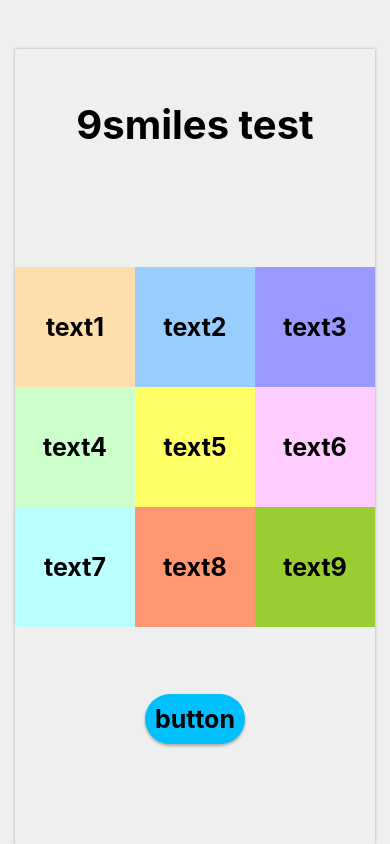
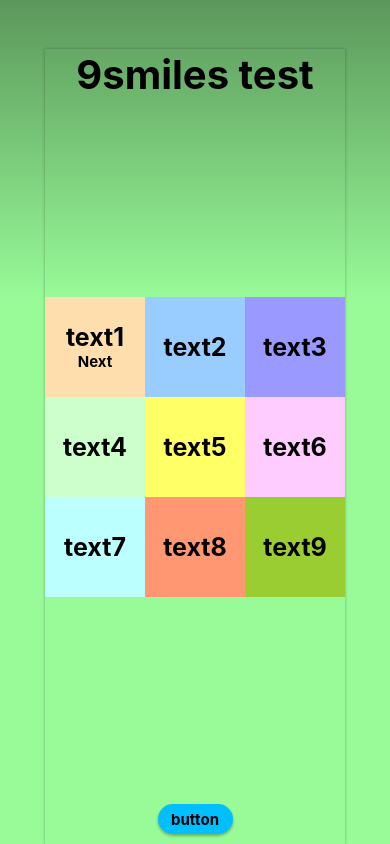
Before and after one commit to yuokawara/dev_9smiles, a React Native app: screen / in a window 390 px wide. Built offline with nearby package versions, Linux system fonts and the light colour scheme.

Commit message:
9_smile create add button 20200708

```diff
--- a/App.js
+++ b/App.js
@@ -1,20 +1,29 @@
 import React from 'react';
 import { StyleSheet, View, Text } from 'react-native';
-import FirstFB from './src/elements/FirstFB';
 import { LinearGradient } from 'expo-linear-gradient';
+import FirstFB from './src/components/FirstFB';
+import Button from './src/elements/Button';
 
 
 class App extends React.Component {
   render() {
     return (
       <View style={styles.container}>
+        <LinearGradient
+          colors={['rgba(0,0,0,0.4)', 'transparent']}
+          style={{
+            position: 'absolute',
+            left: 0,
+            right: 0,
+            top: 0,
+            height: 300,
+          }}
+        />
         <View style={styles.title}>
           <Text style={styles.title_text}>9smiles test</Text>
         </View>
         <FirstFB />
-        <View style={styles.button}>
-          <Text style={styles.button_text}>button</Text>
-        </View>
+        <Button />
       </View>
     );
   }
@@ -25,12 +34,12 @@ const styles = StyleSheet.create({
     flex: 1,
     alignItems: 'center',
     justifyContent: 'center',
-    backgroundColor: '#efefef',
+    backgroundColor: '#98FB98',
   },
 
   // タイトル
   title: {
-    top: 100,
+    top: 50,
   },
   title_text: {
     fontSize: 40,
@@ -38,30 +47,7 @@ const styles = StyleSheet.create({
     fontFamily: 'System',
   },
 
-  // buttonのスタイル グラデーションを付けたい。
-  button: {
-    position: 'absolute',
-    bottom: 100,
-    width: 100,
-    height: 50,
-    backgroundColor: '#00BFFF',
-    borderRadius: 25,
-    alignItems: 'center',
-    justifyContent: 'center',
-    shadowColor: '#000',
-    shadowOffset: {
-      width: 0,
-      height: 2,
-    },
-    shadowOpacity: 0.3,
-    shadowRadius: 3,
-  },
-  button_text: {
-    fontSize: 25,
-    lineHeight: 25,
-    fontWeight: 'bold',
-    textAlign: 'center',
-  },
+
 });
 
 export default App;
--- a/package.json
+++ b/package.json
@@ -19,7 +19,7 @@
     "@babel/core": "^7.0.0",
     "babel-eslint": "^10.1.0",
     "babel-preset-expo": "~8.0.0",
-    "eslint": "^6.8.0",
+    "eslint": "^7.2.0",
     "eslint-config-airbnb": "^18.1.0",
     "eslint-plugin-import": "^2.20.1",
     "eslint-plugin-jsx-a11y": "^6.2.3",
--- a/src/elements/FirstFB.js
+++ b/src/components/FirstFB.js
@@ -1,6 +1,7 @@
+/* eslint-disable react/jsx-no-undef */
 import React from 'react';
-import { StyleSheet, TextInput, View } from 'react-native';
-import { LinearGradient } from 'expo-linear-gradient';
+import { StyleSheet, TextInput, View, Text } from 'react-native';
+
 
 class FirstFB extends React.Component {
   render() {
@@ -9,6 +10,10 @@ class FirstFB extends React.Component {
         <View style={styles.Sub_container1}>
           <View style={styles.container_row1}>
             <TextInput style={styles.row_Text} placeholder="text1" name="text1" />
+            {/* テストでbuttonを入れる */}
+            <View style={styles.button}>
+              <Text style={styles.button_text}>Next</Text>
+            </View>
           </View>
           <View style={styles.container_row2}>
             <TextInput style={styles.row_Text} placeholder="text2" name="text2" />
@@ -28,7 +33,7 @@ class FirstFB extends React.Component {
             <TextInput style={styles.row_Text} placeholder="text6" name="text6" />
           </View>
         </View>
-        <View style={styles.Sub_container2}>
+        <View style={styles.Sub_container3}>
           <View style={styles.container_row7}>
             <TextInput style={styles.row_Text} placeholder="text7" name="text7" />
           </View>
@@ -45,6 +50,7 @@ class FirstFB extends React.Component {
 }
 
 // マスのスタイル調整
+// contaner_rowは、一括で変更できる様に調整したい。
 const styles = StyleSheet.create({
   container: {
     flex: 1,
@@ -58,10 +64,16 @@ const styles = StyleSheet.create({
     shadowOpacity: 0.3,
     shadowRadius: 3,
   },
+  // 上段
   Sub_container1: {
     flexDirection: 'row',
   },
+  // 中段
   Sub_container2: {
+    flexDirection: 'row',
+  },
+  // 下段
+  Sub_container3: {
     flexDirection: 'row',
   },
   row_Text: {
@@ -70,58 +82,65 @@ const styles = StyleSheet.create({
     fontWeight: 'bold',
   },
   container_row1: {
-    width: 120,
-    height: 120,
+    width: 100,
+    height: 100,
     backgroundColor: '#FFDEAD',
     justifyContent: 'center',
   },
   container_row2: {
-    width: 120,
-    height: 120,
+    width: 100,
+    height: 100,
     backgroundColor: '#99CCFF',
     justifyContent: 'center',
   },
   container_row3: {
-    width: 120,
-    height: 120,
+    width: 100,
+    height: 100,
     backgroundColor: '#9999FF',
     justifyContent: 'center',
   },
   container_row4: {
-    width: 120,
-    height: 120,
+    width: 100,
+    height: 100,
     backgroundColor: '#CCFFCC',
     justifyContent: 'center',
   },
   container_row5: {
-    width: 120,
-    height: 120,
+    width: 100,
+    height: 100,
     backgroundColor: '#FFFF66',
     justifyContent: 'center',
   },
   container_row6: {
-    width: 120,
-    height: 120,
+    width: 100,
+    height: 100,
     backgroundColor: '#FFCCFF',
     justifyContent: 'center',
   },
   container_row7: {
-    width: 120,
-    height: 120,
+    width: 100,
+    height: 100,
     backgroundColor: '#BBFFFF',
     justifyContent: 'center',
   },
   container_row8: {
-    width: 120,
-    height: 120,
+    width: 100,
+    height: 100,
     backgroundColor: '#FF9872',
     justifyContent: 'center',
   },
   container_row9: {
-    width: 120,
-    height: 120,
+    width: 100,
+    height: 100,
     backgroundColor: '#9ACD32',
     justifyContent: 'center',
+  },
+
+  // buttonをテスト中
+  button_text: {
+    fontSize: 15,
+    fontWeight: 'bold',
+    textAlign: 'center',
   },
 });
 
--- a/src/elements/Button.js
+++ b/src/elements/Button.js
@@ -0,0 +1,43 @@
+import React from 'react';
+import { StyleSheet, View, Text } from 'react-native';
+
+class Button extends React.Component {
+  render() {
+    return (
+      <View style={styles.button}>
+        <Text style={styles.button_text}>button</Text>
+      </View>
+    );
+  }
+}
+
+const styles = StyleSheet.create({
+
+  // buttonのスタイル グラデーションを付けたい。
+  button: {
+    position: 'absolute',
+    bottom: 10,
+    width: 75,
+    height: 30,
+    backgroundColor: '#00BFFF',
+    borderRadius: 25,
+    alignItems: 'center',
+    justifyContent: 'center',
+    shadowColor: '#000',
+    shadowOffset: {
+      width: 0,
+      height: 2,
+    },
+    shadowOpacity: 0.3,
+    shadowRadius: 3,
+  },
+  button_text: {
+    fontSize: 15,
+    lineHeight: 25,
+    fontWeight: 'bold',
+    textAlign: 'center',
+  },
+});
+
+
+export default Button;
```
Also changed, not shown: 1 other file (tests, documents, lock files or other folders).
